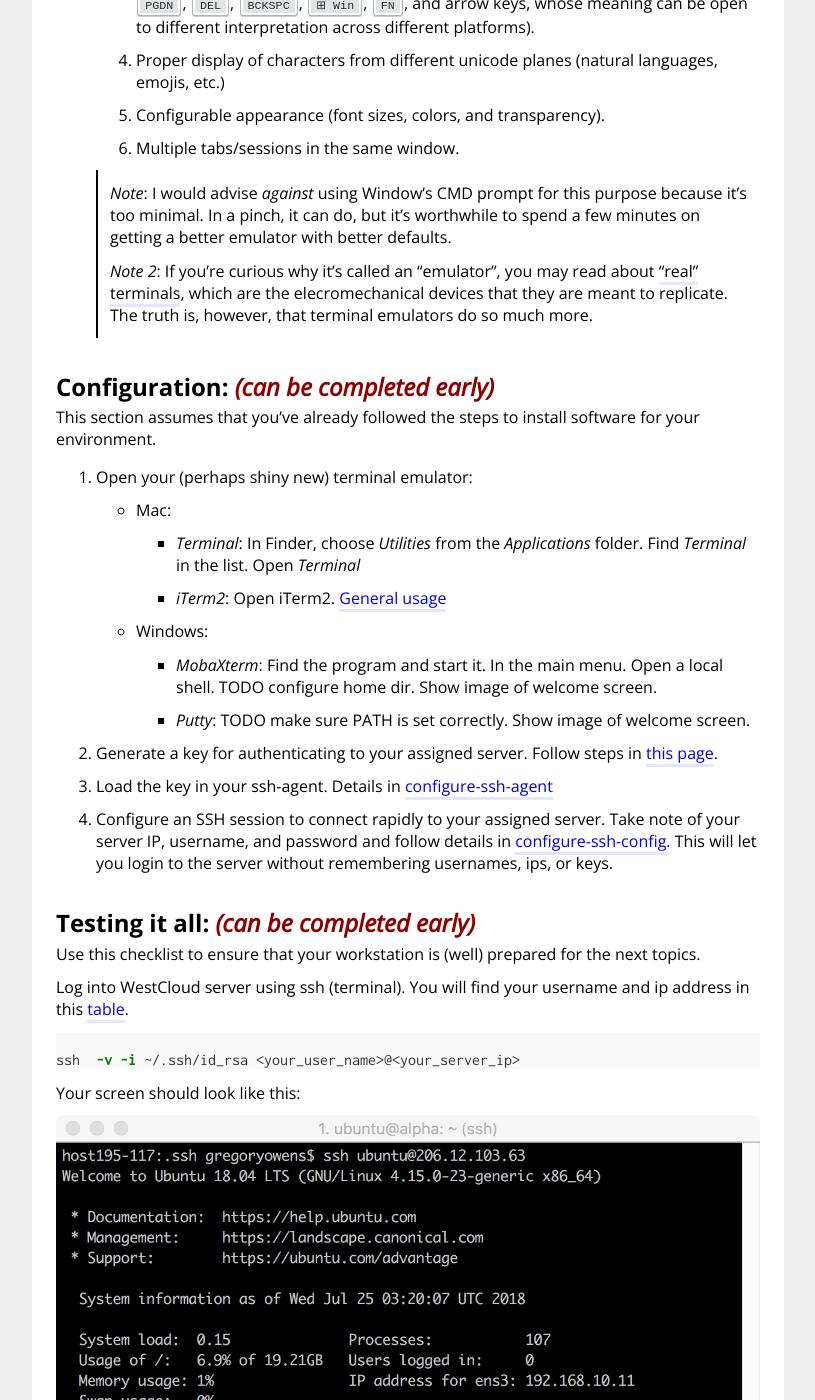
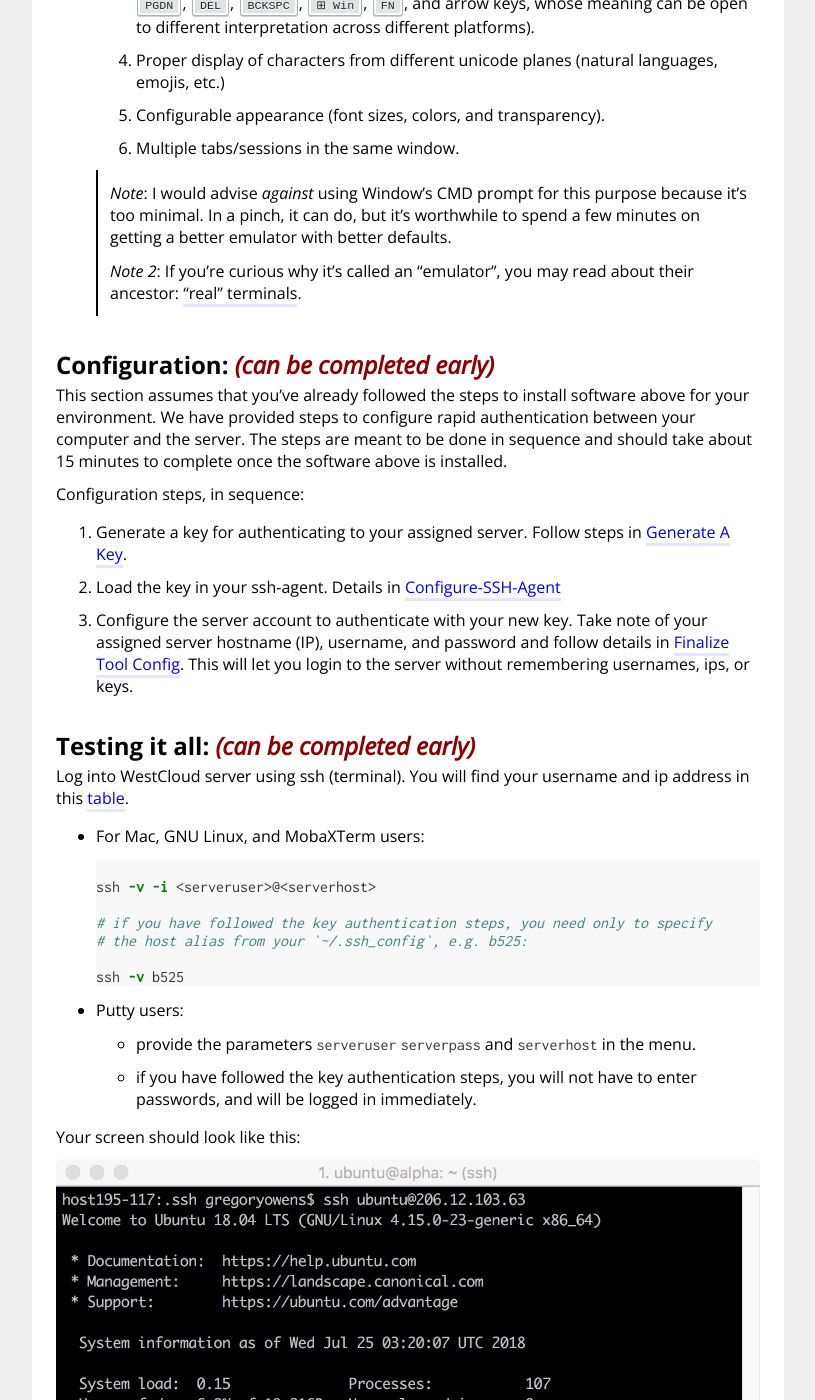
Before and after one commit to owensgl/biol525D, a Jekyll site: the page built from Topic_1/readme.md, in a window 1280 px wide and 1400 px high, scrolled down 1604 px. Shown: the whole window, without its empty margins (232-1047 px from the left). Built offline with Jekyll 4.4.1, drawn with Linux system fonts in a browser that asks for light colours; our own code applies the rules of GitHub Pages for plain Markdown files; some of the changed text lies outside the part shown.

Commit message:
[ssh key auth] Complete steps to configure the terminal tools.
  - It's streamlined down to about 15 minute total.
  - Maybe 2 minutes to someone who's done this before.

  - It covers step by step instructions to configure
    moba, putty, and cyberduck.

  - instructions should work for mac, linux, and windows.

````diff
--- a/Topic_1/readme.md
+++ b/Topic_1/readme.md
@@ -53,7 +53,10 @@ On your computer, you will need:
 
    * _Command line option_1_: pscp.exe/psftp.exe from the [PuTTy](https://www.chiark.greenend.org.uk/~sgtatham/putty/latest.html) suite (Windows only). Install the MSI version to get all the utilities at once. It comes in 32bit and 64bit editions. Unless you know your workstation has a 32bit cpu or operating system (which is uncommon in 2019), pick 64bit.
 
-   * _Command line option 2_: Other platforms (Mac & GNU/Linux) have sftp and scp tools installed. We will also teach you how to transfer files from the command-line using these. This knowledge will come in handy for scripting.
+   * _Command line option 2_: Other platforms (Mac & GNU/Linux) have
+     sftp and scp tools installed out-of-the-box. We will also teach
+     you how to transfer files from the command-line using these. This
+     knowledge will come in handy for scripting.
 
 1. A (good) terminal emulator. To interact with command line programs, you will need to type a terminal emulator, and parse results.
 
@@ -81,41 +84,50 @@ On your computer, you will need:
    it's worthwhile to spend a few minutes on getting a better
    emulator with better defaults.
    >
-   *Note 2*: If you're curious why it's called an "emulator", you may read about ["real" terminals](https://en.wikipedia.org/wiki/Computer_terminal#Text_terminals), which are the elecromechanical devices that they are meant to replicate. The truth is, however, that terminal emulators do so much more.
+   *Note 2*: If you're curious why it's called an "emulator", you may read about their ancestor: ["real" terminals](https://en.wikipedia.org/wiki/Computer_terminal#Text_terminals).
 
 
 Configuration: _(can be completed early)_{: style="color: darkred"}
 ---------------
 
-This section assumes that you've already followed the steps to install software for your environment.
+This section assumes that you've already followed the steps to install
+software above for your environment. We have provided steps to
+configure rapid authentication between your computer and the
+server. The steps are meant to be done in sequence and should take
+about 15 minutes to complete once the software above is installed.
 
-1. Open your (perhaps shiny new) terminal emulator:
+Configuration steps, in sequence:
 
-   - Mac:
-     - *Terminal*: In Finder, choose *Utilities* from the *Applications* folder. Find *Terminal* in the list. Open *Terminal*
-     - *iTerm2*: Open iTerm2. [General usage](https://iterm2.com/documentation-general-usage.html)
+1. Generate a key for authenticating to your assigned server. Follow steps in [Generate A Key](./generate_a_key).
 
-   - Windows:
-     - *MobaXterm*: Find the program and start it. In the main menu. Open a local shell. TODO configure home dir. Show image of welcome screen.
-     - *Putty*: TODO make sure PATH is set correctly. Show image of welcome screen.
+2. Load the key in your ssh-agent. Details in [Configure-SSH-Agent](./configure_ssh_agent)
 
-1. Generate a key for authenticating to your assigned server. Follow steps in [this page](./generate_a_key).
-
-2. Load the key in your ssh-agent. Details in [configure-ssh-agent](./configure_ssh_agent.md)
-
-3. Configure an SSH session to connect rapidly to your assigned server. Take note of your server IP, username, and password and follow details in [configure-ssh-config](./configure_ssh_config). This will let you login to the server without remembering usernames, ips, or keys.
+3. Configure the server account to authenticate with your new key. Take note of your assigned server hostname (IP), username, and password and follow details in [Finalize Tool Config](./finalize_tool_config). This will let you login to the server without remembering usernames, ips, or keys.
 
 
 Testing it all: _(can be completed early)_{: style="color: darkred"}
 ---------------
 
-Use this checklist to ensure that your workstation is (well) prepared for the next topics.
+Log into WestCloud server using ssh (terminal). You will find your username and ip address in this [table](https://docs.google.com/spreadsheets/d/1v7k2-XtfiwOoQ3iZHnJyqVXsxgekVGXEtnFIvdk7aqU/edit?usp=sharing).
 
-Log into WestCloud server using ssh (terminal). You will find your username and ip address in this [table](https://docs.google.com/spreadsheets/d/1v7k2-XtfiwOoQ3iZHnJyqVXsxgekVGXEtnFIvdk7aqU/edit?usp=sharing).
-```bash
 
-ssh  -v -i ~/.ssh/id_rsa <your_user_name>@<your_server_ip>
-```
+* For Mac, GNU Linux, and MobaXTerm users:
+
+  ```bash
+
+  ssh -v -i <serveruser>@<serverhost>
+
+  # if you have followed the key authentication steps, you need only to specify
+  # the host alias from your `~/.ssh_config`, e.g. b525:
+
+  ssh -v b525
+  ```
+
+* Putty users:
+
+  - provide the parameters `serveruser` `serverpass` and `serverhost` in the menu.
+  - if you have followed the key authentication steps, you will not have to enter
+    passwords, and will be logged in immediately.
 
 Your screen should look like this:
 
````
Also changed, not shown: other parts of Topic_1/readme.md (+1 -1 lines), Topic_1/configure_ssh_agent.md (+22 -13 lines), Topic_1/configure_ssh_config.md (deleted, +0 -64 lines), Topic_1/finalize_tool_config.md (added, +282 -0 lines), Topic_1/generate_a_key.md (+18 -15 lines), Topic_1/img/cyberduck-config.png (added), Topic_1/img/putty-key-added.png (added), Topic_1/img/scp_key.png (added).
